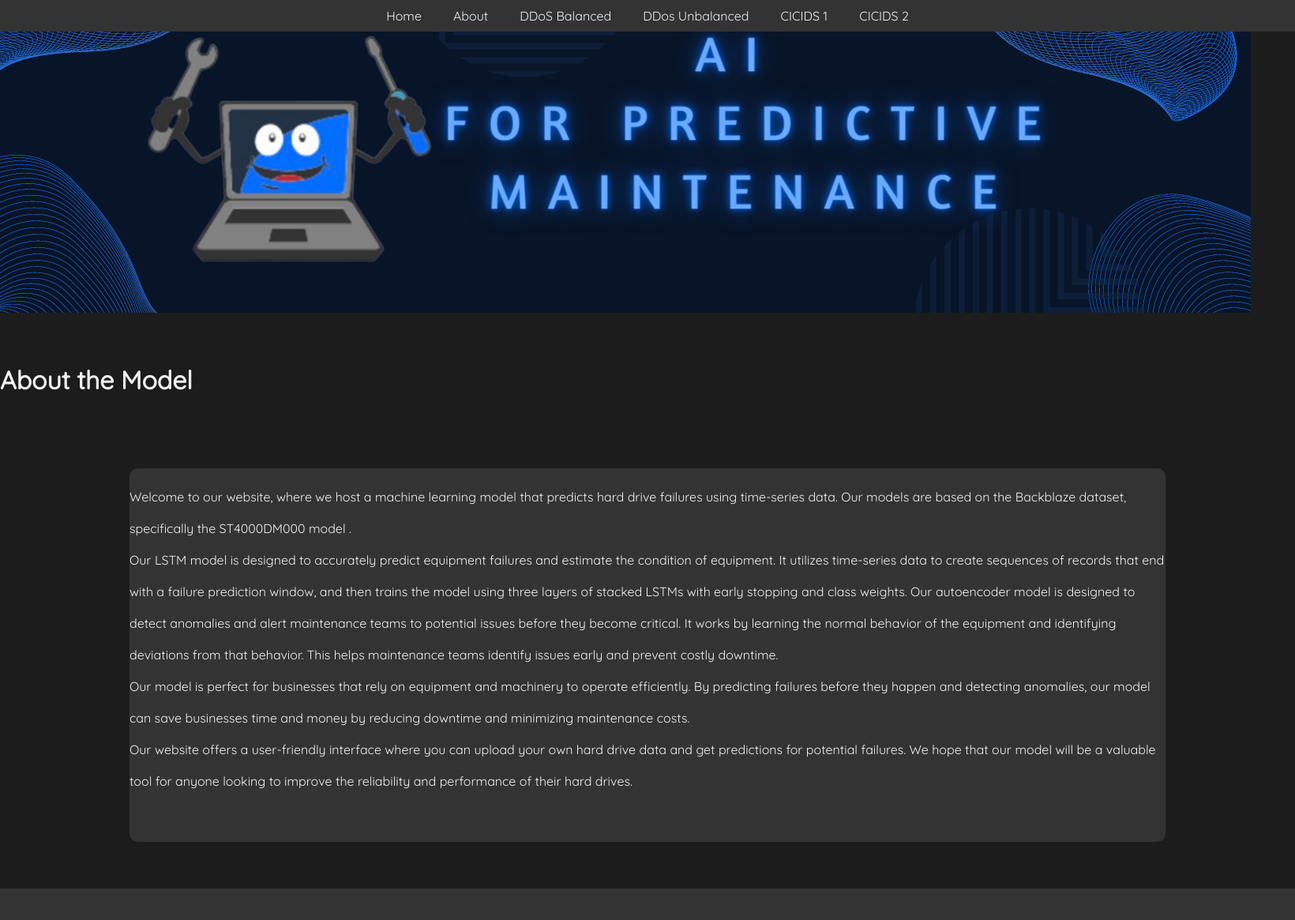
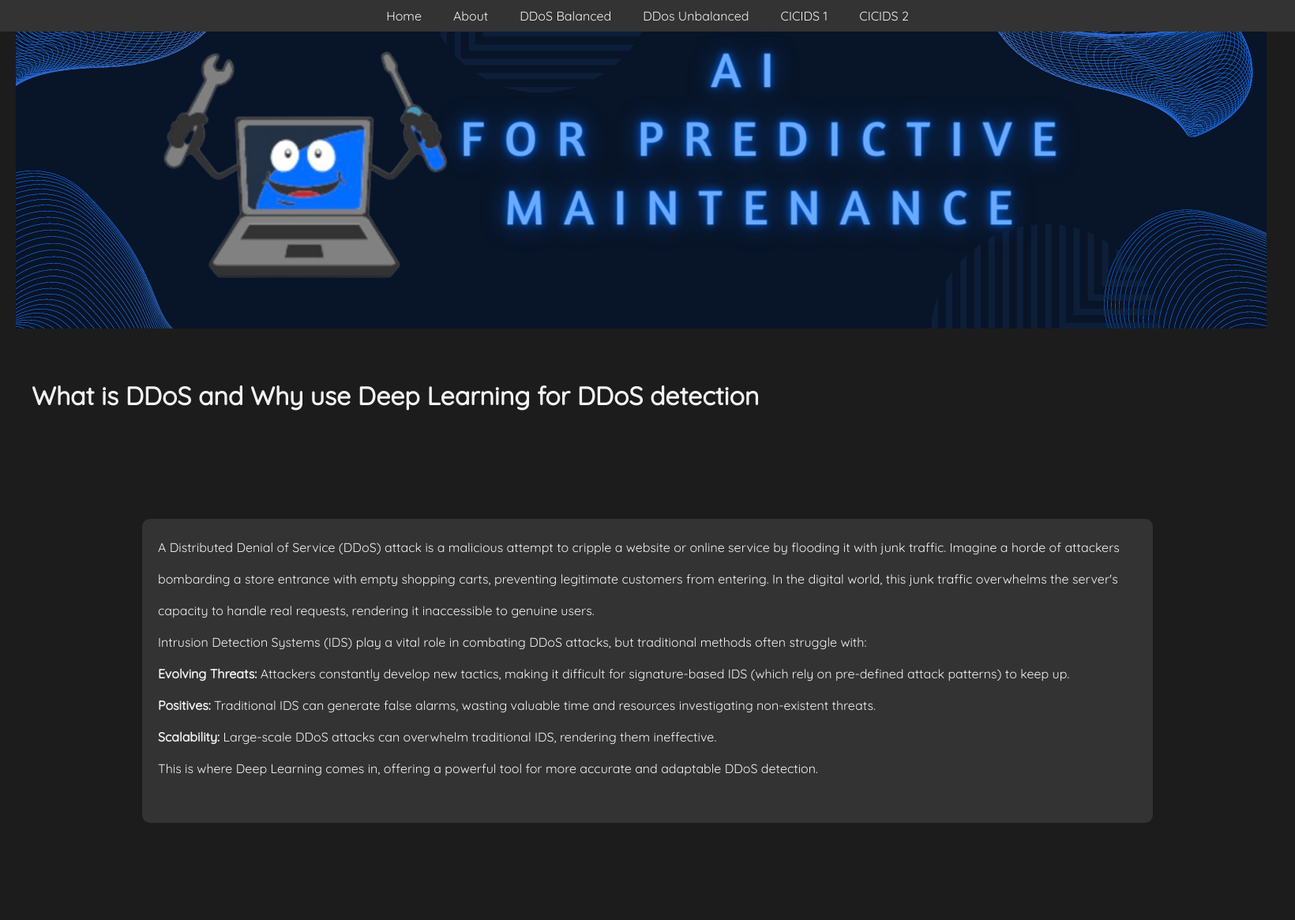
Before and after one commit to vartikatrao/DdosAttackDetection, a Flask app: page /about in a window 1640 px wide. Shown: the whole page at 79% size. Before the commit the page ends 1125 px from the top, so only its background shows below. Run offline with Flask 3, Linux system fonts and the light colour scheme.

Commit message:
added about

```diff
--- a/Templates/about.html
+++ b/Templates/about.html
@@ -24,17 +24,17 @@
   <br>
   <div>
     <br>
-    <h1>About the Model</p></h1>
+    <h1>What is DDoS and Why use Deep Learning for DDoS detection</p></h1>
   </div>
   <div style="display: flex; justify-content: center; align-items: center; height: 74vh; line-height: 2.5";>
-    <div style="background-color: #333; border: 0px solid black; width: 80%; height: 80%; border-radius: 10px";>
-      <p >Welcome to our website, where we host a machine learning model that predicts hard drive failures using time-series data. Our models are based on the Backblaze dataset, specifically the ST4000DM000 model .<br>
+    <div style="background-color: #333; border: 0px solid black; width: 80%; height: 65%; border-radius: 10px";>
+      <p >A Distributed Denial of Service (DDoS) attack is a malicious attempt to cripple a website or online service by flooding it with junk traffic. Imagine a horde of attackers bombarding a store entrance with empty shopping carts, preventing legitimate customers from entering. In the digital world, this junk traffic overwhelms the server's capacity to handle real requests, rendering it inaccessible to genuine users. <br>
+        Intrusion Detection Systems (IDS) play a vital role in combating DDoS attacks, but traditional methods often struggle with: <br>
 
-Our LSTM model is designed to accurately predict equipment failures and estimate the condition of equipment. It utilizes time-series data to create sequences of records that end with a failure prediction window, and then trains the model using three layers of stacked LSTMs with early stopping and class weights. Our autoencoder model is designed to detect anomalies and alert maintenance teams to potential issues before they become critical. It works by learning the normal behavior of the equipment and identifying deviations from that behavior. This helps maintenance teams identify issues early and prevent costly downtime.<br>
-
-Our model is perfect for businesses that rely on equipment and machinery to operate efficiently. By predicting failures before they happen and detecting anomalies, our model can save businesses time and money by reducing downtime and minimizing maintenance costs.<br>
-
-Our website offers a user-friendly interface where you can upload your own hard drive data and get predictions for potential failures. We hope that our model will be a valuable tool for anyone looking to improve the reliability and performance of their hard drives.</p>
+        <b>Evolving Threats:</b> Attackers constantly develop new tactics, making it difficult for signature-based IDS (which rely on pre-defined attack patterns) to keep up. <br>
+        <b> Positives: </b>Traditional IDS can generate false alarms, wasting valuable time and resources investigating non-existent threats. <br>
+        <b>Scalability: </b> Large-scale DDoS attacks can overwhelm traditional IDS, rendering them ineffective.<br>
+        This is where Deep Learning comes in, offering a powerful tool for more accurate and adaptable DDoS detection.</p>
     </div>
   </div>
 
@@ -74,8 +74,14 @@ Our website offers a user-friendly interface where you can upload your own hard
       color: #f2f2f2;
       font-family: 'Quicksand', sans-serif;
       margin: 0;
-      padding: 0;
+      padding: 20px;
     }
+    h1 {
+    padding-left: 20px; /* Add this line to add padding on the left */
+  }
+  p {
+    padding-left: 20px; /* Add this line to add padding on the left */
+  }
   </style>
 </body>
 
--- a/Templates/index.html
+++ b/Templates/index.html
@@ -13,7 +13,7 @@
       <h1>IT 352 project <p>Distributed Denial of Service attack detection using Deep Learning</p></h1>
     </div>
     <div class="button">
-            <a  href="{{ url_for('selectdataset')}}" class="btn-secondary">LETS TRY</a>
+            <a  href="{{ url_for('about')}}" class="btn-secondary">LETS TRY</a>
     </div>
 
     <style>
```
